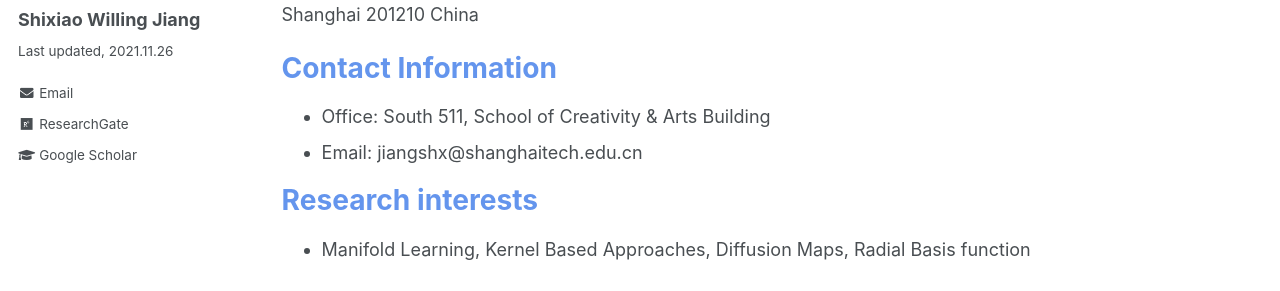
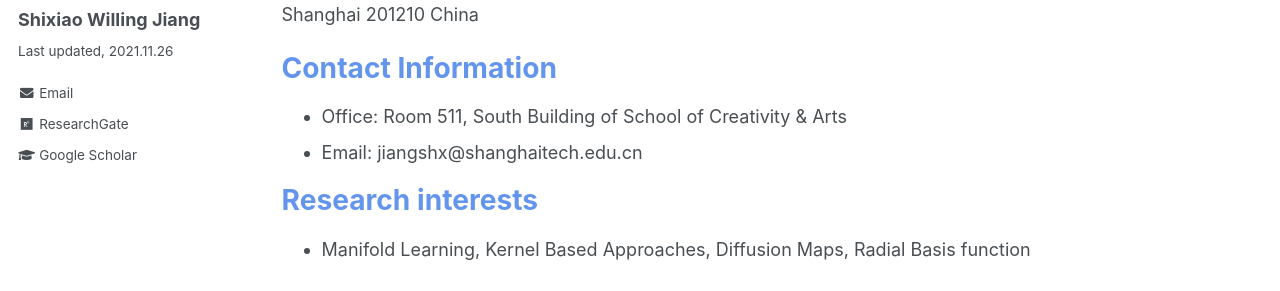
Before and after one commit to willingjiang/willingjiang.github.io, a Jekyll site: the page built from _pages/about.md, in a window 1280 px wide and 1354 px high. Shown: the part 294-585 px from the top of the window. Built offline with Jekyll 4.4.1, drawn with Linux system fonts in a browser that asks for light colours.

Commit message:
Update about.md

```diff
--- a/_pages/about.md
+++ b/_pages/about.md
@@ -17,7 +17,7 @@ Shanghai 201210 China
 
 # <font color=CornflowerBlue>Contact Information</font>
 
-- Office: South 511, School of Creativity & Arts Building
+- Office: Room 511, South Building of School of Creativity & Arts
 - Email: jiangshx@shanghaitech.edu.cn
 
 # <font color=CornflowerBlue>Research interests</font>
```
